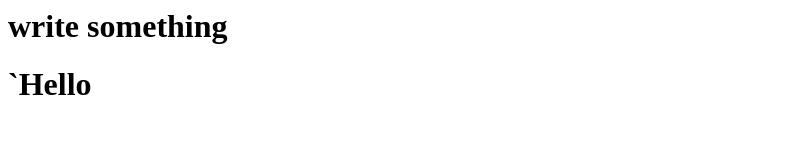
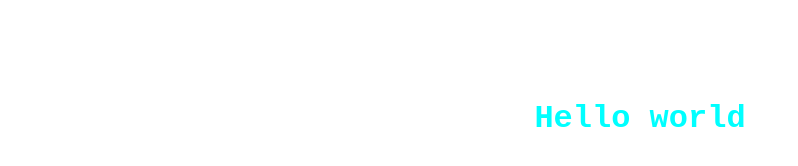
Before and after one commit to Philadelphia01/visual, a plain HTML site: page index.html in a window 1280 px wide. Shown: the whole page, without its empty margins (0-798 px from the left). Drawn offline with Linux system fonts and the light colour scheme.

Commit message:
added css

```diff
--- a/index.html
+++ b/index.html
@@ -1,12 +1,14 @@
-<h1>write something</h1>
+
 <!DOCTYPE html>
 <html lang="en">
 <head>
     <meta charset="UTF-8">
     <meta name="viewport" content="width=device-width, initial-scale=1.0">
     <title>Document</title>
+    <link rel="stylesheet" href="style.css">
 </head>
 <body>
-    <h1>`Hello</h1>
+    <h1>Hello world</h1>
+
 </body>
 </html>
--- /dev/null
+++ b/style.css
@@ -0,0 +1,7 @@
+body{
+    color: aqua;
+    font-size: 100%;
+    font-family: 'Courier New', Courier, monospace;
+    text-align: center;
+    margin-top: 100px;
+}
```
